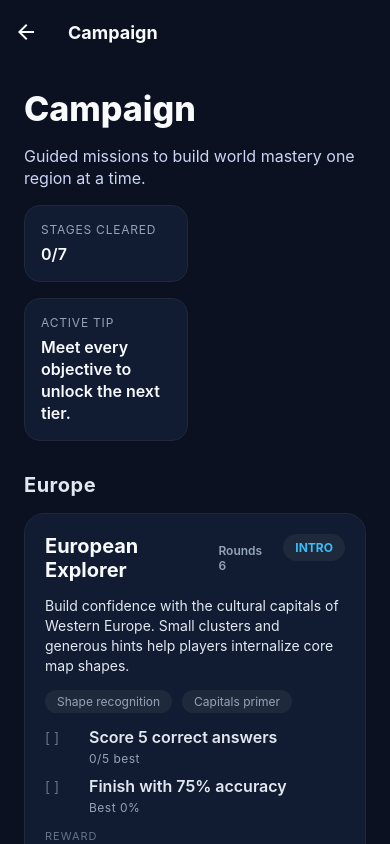
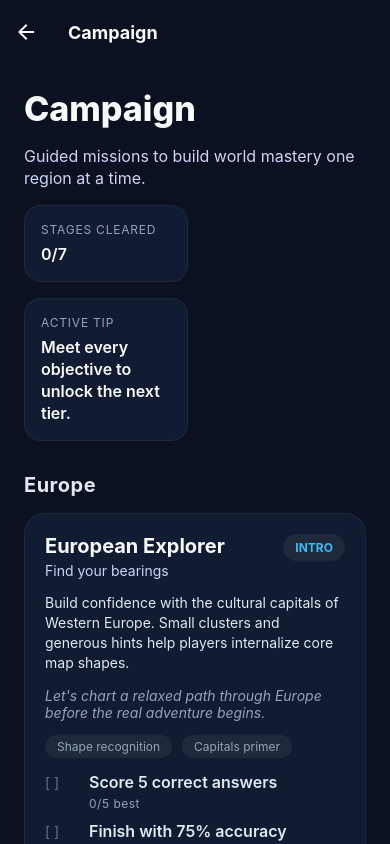
Before and after one commit to Kn0tas/MapMates, a React Native app: screen /Campaign in a window 390 px wide. Built offline with nearby package versions, Linux system fonts and the light colour scheme.

Commit message:
fix: remove redundant information in the game menu of the campaign to make more room for guesses

```diff
--- a/App.tsx
+++ b/App.tsx
@@ -1,4 +1,4 @@
-import React from "react";
+import React, { useEffect } from "react";
 import {
   DefaultTheme,
   NavigationContainer,
@@ -9,6 +9,7 @@ import { SafeAreaProvider } from "react-native-safe-area-context";
 import { GameScreen } from "./src/screens/GameScreen";
 import { MenuScreen } from "./src/screens/MenuScreen";
 import { CampaignScreen } from "./src/screens/CampaignScreen";
+import { useCampaignStore } from "./src/context/campaignStore";
 import { MapSettingsScreen } from "./src/screens/MapSettingsScreen";
 import { RootStackParamList } from "./src/navigation/types";
 import { MultiplayerHomeScreen } from "./src/screens/multiplayer/MultiplayerHomeScreen";
--- a/src/screens/CampaignScreen.tsx
+++ b/src/screens/CampaignScreen.tsx
@@ -118,16 +118,15 @@ export const CampaignScreen: React.FC = () => {
                   <View key={stage.id} style={styles.stageCard}>
                     <View style={styles.stageHeader}>
                       <View style={styles.stageTitleBlock}>
-                        <View style={styles.stageTitleRow}>
-                          <Text style={styles.stageTitle}>{stage.title}</Text>
-                          <Text style={styles.stageRounds}>Rounds {stage.roundLimit}</Text>
-                        </View>
+                        <Text style={styles.stageTitle}>{stage.title}</Text>
+                        <Text style={styles.stageSubtitle}>{stage.subtitle}</Text>
                       </View>
                       <Text style={[styles.stageBadge, badgeStyles[stage.difficulty]]}>
                         {stage.difficulty.toUpperCase()}
                       </Text>
                     </View>
                     <Text style={styles.stageDescription}>{stage.description}</Text>
+                    <Text style={styles.stageMentor}>{stage.mentorLine}</Text>
 
                     <View style={styles.skillRow}>
                       {stage.focusSkills.map((skill) => (
@@ -315,21 +314,13 @@ const styles = StyleSheet.create({
     flex: 1,
     gap: 4,
   },
-  stageTitleRow: {
-    flexDirection: "row",
-    alignItems: "center",
-    justifyContent: "space-between",
-    gap: 12,
-  },
   stageTitle: {
     fontSize: 20,
     fontWeight: "700",
     color: "#f8fafc",
   },
-  stageRounds: {
-    color: "#94a3b8",
-    fontSize: 12,
-    fontWeight: "600",
+  stageSubtitle: {
+    color: "#cbd5f5",
   },
   stageBadge: {
     paddingHorizontal: 12,
@@ -343,6 +334,10 @@ const styles = StyleSheet.create({
   stageDescription: {
     color: "#e2e8f0",
     lineHeight: 20,
+  },
+  stageMentor: {
+    color: "#94a3b8",
+    fontStyle: "italic",
   },
   skillRow: {
     flexDirection: "row",
--- a/src/screens/GameScreen.tsx
+++ b/src/screens/GameScreen.tsx
@@ -225,11 +225,12 @@ export const GameScreen: React.FC = () => {
             </View>
             {isCampaignMode && campaignStage ? (
               <View style={styles.campaignHeader}>
-                <Text style={styles.campaignTitle}>{campaignStage.title}</Text>
-                <Text style={styles.campaignSubtitle}>{campaignStage.subtitle}</Text>
-                <Text style={styles.campaignProgress}>
-                  Round {round}/{roundLimit}
-                </Text>
+                <View style={styles.campaignTitleRow}>
+                  <Text style={styles.campaignTitle}>{campaignStage.title}</Text>
+                  <Text style={styles.campaignRoundCount}>
+                    Round {round}/{roundLimit}
+                  </Text>
+                </View>
               </View>
             ) : (
               <View style={styles.scoreWrapper}>
@@ -392,11 +393,13 @@ const styles = StyleSheet.create({
     fontWeight: "700",
     color: "#f8fafc",
   },
-  campaignSubtitle: {
-    color: "#94a3b8",
-    fontSize: 13,
+  campaignTitleRow: {
+    flexDirection: "row",
+    justifyContent: "space-between",
+    alignItems: "center",
+    gap: 12,
   },
-  campaignProgress: {
+  campaignRoundCount: {
     color: "#38bdf8",
     fontSize: 12,
     textTransform: "uppercase",
```
